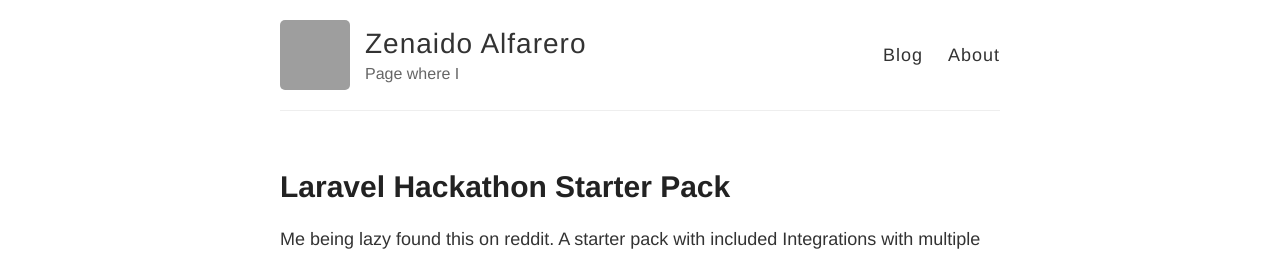
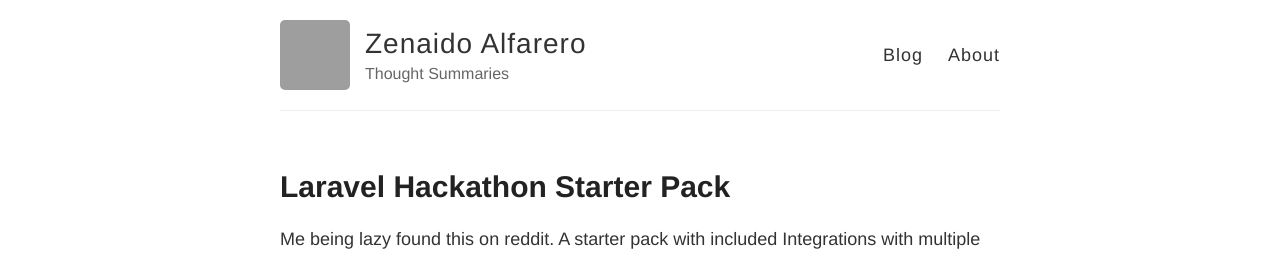
Before and after one commit to zalfarero/zalfarero.github.io, a Jekyll site: the page built from index.html, in a window 1280 px wide. Shown: the top 255 px of the page. Built offline with Jekyll 4.4.1, drawn with Linux system fonts in a browser that asks for light colours; nearby versions of some CDN libraries; grey boxes are pictures that could not be loaded.

Commit message:
Update _config.yml

```diff
--- a/_config.yml
+++ b/_config.yml
@@ -6,7 +6,7 @@
 name: Zenaido Alfarero
 
 # Short bio or description (displayed in the header)
-description: Page where I
+description: Thought Summaries
 
 # URL of your avatar or profile pic (you could use your GitHub profile pic)
 avatar: https://avatars0.githubusercontent.com/u/4927500?v=3&u=1625323ce8898c1c89fd68856985fb93a984a01f&s=140
```
